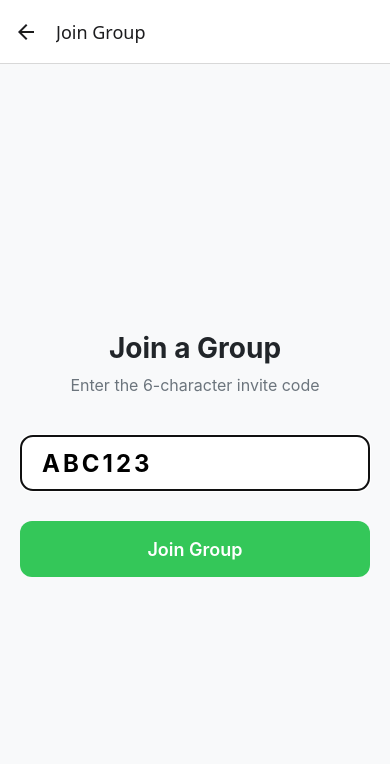
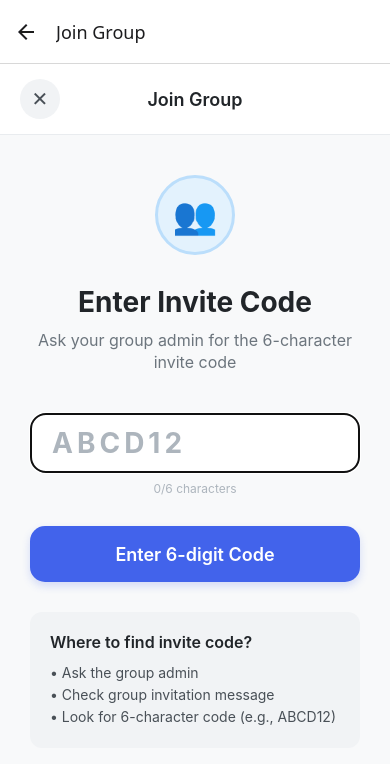
Before and after one commit to TencV-tys/Group-Task-Mobile, a React Native app: screen /JoinGroup in a window 390 px wide. Shown: the top 764 px of the page. Built offline with nearby package versions, Linux system fonts and the light colour scheme.

Commit message:
added join group screen

```diff
--- a/src/groupHook/useJoinGroup.ts
+++ b/src/groupHook/useJoinGroup.ts
@@ -0,0 +1,93 @@
+// src/hooks/useJoinGroup.ts
+import { useState, useCallback } from 'react';
+import { GroupService } from '../groupServices/GroupService'; // Adjust path as needed
+
+export function useJoinGroup() {
+  const [loading, setLoading] = useState<boolean>(false);
+  const [error, setError] = useState<string | null>(null);
+  const [success, setSuccess] = useState<boolean>(false);
+  const [joinedGroup, setJoinedGroup] = useState<any>(null);
+
+  const joinGroup = useCallback(async (inviteCode: string) => {
+    // Reset states
+    setLoading(true);
+    setError(null);
+    setSuccess(false);
+    setJoinedGroup(null);
+
+    try {
+      console.log(`useJoinGroup: Attempting to join with code: ${inviteCode}`);
+
+      // Validate input
+      if (!inviteCode || !inviteCode.trim()) {
+        throw new Error('Invite code is required');
+      }
+
+      const cleanInviteCode = inviteCode.trim().toUpperCase();
+
+      // Check code format (6 characters)
+      if (cleanInviteCode.length !== 6) {
+        throw new Error('Invite code must be 6 characters');
+      }
+
+      // Call the service
+      const result = await GroupService.joinGroup(cleanInviteCode);
+      console.log('useJoinGroup: API result:', result);
+
+      if (result.success) {
+        setSuccess(true);
+        setJoinedGroup(result.group || result);
+
+        return {
+          success: true,
+          message: result.message || 'Successfully joined group!',
+          group: result.group || result,
+          membership: result.membership
+        };
+      } else {
+        throw new Error(result.message || 'Failed to join group');
+      }
+
+    } catch (err: any) {
+      console.error('useJoinGroup: Error:', err);
+
+      let errorMessage = err.message || 'Failed to join group';
+
+      // User-friendly error messages
+      if (errorMessage.includes('Invalid invite code')) {
+        errorMessage = 'Invalid invite code. Please check and try again.';
+      } else if (errorMessage.includes('already a member')) {
+        errorMessage = 'You are already a member of this group.';
+      } else if (errorMessage.includes('Network')) {
+        errorMessage = 'Network error. Please check your connection.';
+      }
+
+      setError(errorMessage);
+
+      return {
+        success: false,
+        message: errorMessage,
+        error: err.message
+      };
+
+    } finally {
+      setLoading(false);
+    }
+  }, []);
+
+  const reset = useCallback(() => {
+    setLoading(false);
+    setError(null);
+    setSuccess(false);
+    setJoinedGroup(null);
+  }, []);
+
+  return {
+    loading,
+    error,
+    success,
+    joinedGroup,
+    joinGroup,
+    reset
+  };
+}
--- a/src/screens/JoinGroupScreen.tsx
+++ b/src/screens/JoinGroupScreen.tsx
@@ -1,62 +1,203 @@
 // src/screens/JoinGroupScreen.tsx
-import React, { useState } from 'react';
+import React, { useState, useEffect } from 'react';
 import {
   View,
   Text,
   TextInput,
   TouchableOpacity,
   StyleSheet,
-  SafeAreaView
+  SafeAreaView,
+  KeyboardAvoidingView,
+  Platform,
+  ActivityIndicator,
+  Alert,
+  ScrollView
 } from 'react-native';
+import { useJoinGroup } from '../groupHook/useJoinGroup';
 
-export default function JoinGroupScreen({ navigation }: any) {
+export default function JoinGroupScreen({ navigation, route }: any) {
   const [inviteCode, setInviteCode] = useState('');
-  const [loading, setLoading] = useState(false);
+  const { loading, error, success, joinedGroup, joinGroup, reset } = useJoinGroup();
 
-  const handleJoin = () => {
+  // Get callback from navigation params
+  const onGroupJoined = route.params?.onGroupJoined;
+
+  // Handle success
+  useEffect(() => {
+    if (success && joinedGroup) {
+      // Show success message
+      Alert.alert(
+        'Success!',
+        `You've joined "${joinedGroup.name || 'the group'}" successfully!`,
+        [
+          {
+            text: 'OK',
+            onPress: () => {
+              // Notify parent screen if callback exists
+              if (onGroupJoined) {
+                onGroupJoined({
+                  ...joinedGroup,
+                  userRole: 'MEMBER',
+                  joinedAt: new Date().toISOString()
+                });
+              }
+
+              // Go back to previous screen
+              setTimeout(() => {
+                navigation.goBack();
+              }, 300);
+            }
+          }
+        ]
+      );
+    }
+  }, [success, joinedGroup, onGroupJoined, navigation]);
+
+  // Handle errors
+  useEffect(() => {
+    if (error && !success) {
+      Alert.alert('Error', error, [{ text: 'OK' }]);
+    }
+  }, [error, success]);
+
+  const handleJoin = async () => {
+    // Reset any previous state
+    reset();
+
+    // Validate
     if (!inviteCode.trim()) {
-      alert('Please enter an invite code');
+      Alert.alert('Error', 'Please enter an invite code');
       return;
     }
 
-    console.log('Joining with code:', inviteCode);
-    setLoading(true);
+    if (inviteCode.trim().length !== 6) {
+      Alert.alert('Error', 'Invite code must be 6 characters');
+      return;
+    }
 
-    // Simulate API call
-    setTimeout(() => {
-      setLoading(false);
+    // Call joinGroup hook
+    const result = await joinGroup(inviteCode);
+
+    // If successful, the useEffect above will handle navigation
+    if (!result.success) {
+      // Error is already set in the hook, Alert will show via useEffect
+      console.log('Join failed:', result.message);
+    }
+  };
+
+  const handleCancel = () => {
+    reset();
     navigation.goBack();
-    }, 1000);
+  };
+
+  // Auto-uppercase input
+  const handleCodeChange = (text: string) => {
+    setInviteCode(text.toUpperCase().replace(/[^A-Z0-9]/g, ''));
   };
 
   return (
     <SafeAreaView style={styles.container}>
+      <KeyboardAvoidingView
+        style={styles.flex}
+        behavior={Platform.OS === 'ios' ? 'padding' : 'height'}
+      >
+        <ScrollView
+          contentContainerStyle={styles.scrollContent}
+          keyboardShouldPersistTaps="handled"
+        >
+          <View style={styles.header}>
+            <TouchableOpacity
+              onPress={handleCancel}
+              style={styles.backButton}
+            >
+              <Text style={styles.backButtonText}>✕</Text>
+            </TouchableOpacity>
+            <Text style={styles.headerTitle}>Join Group</Text>
+            <View style={styles.headerSpacer} />
+          </View>
+
           <View style={styles.content}>
-        <Text style={styles.title}>Join a Group</Text>
-        <Text style={styles.subtitle}>Enter the 6-character invite code</Text>
+            <View style={styles.iconContainer}>
+              <View style={styles.iconCircle}>
+                <Text style={styles.iconText}>👥</Text>
+              </View>
+            </View>
 
+            <Text style={styles.title}>Enter Invite Code</Text>
+            <Text style={styles.subtitle}>
+              Ask your group admin for the 6-character invite code
+            </Text>
+
+            <View style={styles.inputContainer}>
               <TextInput
-          style={styles.input}
-          placeholder="ABC123"
+                style={[
+                  styles.input,
+                  error && !success && styles.inputError,
+                  success && styles.inputSuccess
+                ]}
+                placeholder="ABCD12"
+                placeholderTextColor="#adb5bd"
                 value={inviteCode}
-          onChangeText={setInviteCode}
+                onChangeText={handleCodeChange}
                 autoCapitalize="characters"
                 maxLength={6}
                 editable={!loading}
                 textAlign="center"
                 autoFocus
+                selectTextOnFocus
               />
+              <Text style={styles.inputLabel}>
+                {inviteCode.length}/6 characters
+              </Text>
+            </View>
 
             <TouchableOpacity
-          style={[styles.button, loading && styles.buttonDisabled]}
+              style={[
+                styles.button,
+                loading && styles.buttonDisabled,
+                success && styles.buttonSuccess
+              ]}
               onPress={handleJoin}
-          disabled={loading}
+              disabled={loading || inviteCode.length !== 6}
             >
+              {loading ? (
+                <ActivityIndicator color="white" />
+              ) : success ? (
+                <Text style={styles.buttonText}>✓ Joined!</Text>
+              ) : (
                 <Text style={styles.buttonText}>
-            {loading ? 'Joining...' : 'Join Group'}
+                  {inviteCode.length === 6 ? 'Join Group' : 'Enter 6-digit Code'}
                 </Text>
+              )}
             </TouchableOpacity>
+
+            <View style={styles.infoBox}>
+              <Text style={styles.infoTitle}>Where to find invite code?</Text>
+              <Text style={styles.infoText}>
+                • Ask the group admin{'\n'}
+                • Check group invitation message{'\n'}
+                • Look for 6-character code (e.g., ABCD12)
+              </Text>
             </View>
+
+            {error && !success && (
+              <View style={styles.errorBox}>
+                <Text style={styles.errorIcon}>⚠️</Text>
+                <Text style={styles.errorText}>{error}</Text>
+              </View>
+            )}
+
+            {success && (
+              <View style={styles.successBox}>
+                <Text style={styles.successIcon}>🎉</Text>
+                <Text style={styles.successText}>
+                  Success! You've joined {joinedGroup?.name || 'the group'}
+                </Text>
+              </View>
+            )}
+          </View>
+        </ScrollView>
+      </KeyboardAvoidingView>
     </SafeAreaView>
   );
 }
@@ -66,49 +207,187 @@ const styles = StyleSheet.create({
     flex: 1,
     backgroundColor: '#f8f9fa',
   },
+  flex: {
+    flex: 1,
+  },
+  scrollContent: {
+    flexGrow: 1,
+  },
+  header: {
+    flexDirection: 'row',
+    alignItems: 'center',
+    justifyContent: 'space-between',
+    paddingHorizontal: 20,
+    paddingVertical: 15,
+    backgroundColor: 'white',
+    borderBottomWidth: 1,
+    borderBottomColor: '#e9ecef',
+  },
+  backButton: {
+    width: 40,
+    height: 40,
+    borderRadius: 20,
+    backgroundColor: '#f1f3f5',
+    justifyContent: 'center',
+    alignItems: 'center',
+  },
+  backButtonText: {
+    fontSize: 20,
+    color: '#495057',
+    fontWeight: '300',
+  },
+  headerTitle: {
+    fontSize: 18,
+    fontWeight: '600',
+    color: '#212529',
+  },
+  headerSpacer: {
+    width: 40,
+  },
   content: {
     flex: 1,
-    padding: 20,
+    padding: 30,
+    paddingTop: 40,
+  },
+  iconContainer: {
+    alignItems: 'center',
+    marginBottom: 30,
+  },
+  iconCircle: {
+    width: 80,
+    height: 80,
+    borderRadius: 40,
+    backgroundColor: '#e3f2fd',
     justifyContent: 'center',
+    alignItems: 'center',
+    borderWidth: 3,
+    borderColor: '#bbdefb',
+  },
+  iconText: {
+    fontSize: 36,
   },
   title: {
     fontSize: 28,
     fontWeight: 'bold',
     color: '#212529',
+    textAlign: 'center',
     marginBottom: 10,
-    textAlign: 'center',
   },
   subtitle: {
     fontSize: 16,
     color: '#6c757d',
     textAlign: 'center',
     marginBottom: 40,
+    lineHeight: 22,
+  },
+  inputContainer: {
+    marginBottom: 30,
   },
   input: {
-    height: 56,
+    height: 60,
     borderWidth: 2,
     borderColor: '#dee2e6',
-    borderRadius: 12,
+    borderRadius: 15,
     paddingHorizontal: 20,
-    marginBottom: 30,
     backgroundColor: 'white',
-    fontSize: 24,
+    fontSize: 28,
     fontWeight: 'bold',
-    letterSpacing: 3,
+    letterSpacing: 4,
+    color: '#212529',
+  },
+  inputError: {
+    borderColor: '#ff6b6b',
+    backgroundColor: '#fff5f5',
+  },
+  inputSuccess: {
+    borderColor: '#51cf66',
+    backgroundColor: '#ebfbee',
+  },
+  inputLabel: {
+    fontSize: 12,
+    color: '#adb5bd',
+    textAlign: 'center',
+    marginTop: 8,
   },
   button: {
     height: 56,
-    backgroundColor: '#34C759',
-    borderRadius: 12,
+    backgroundColor: '#4263eb',
+    borderRadius: 15,
     justifyContent: 'center',
     alignItems: 'center',
+    marginBottom: 30,
+    shadowColor: '#4263eb',
+    shadowOffset: { width: 0, height: 4 },
+    shadowOpacity: 0.2,
+    shadowRadius: 8,
+    elevation: 5,
   },
   buttonDisabled: {
-    backgroundColor: '#6c757d',
+    backgroundColor: '#adb5bd',
+    shadowOpacity: 0,
+  },
+  buttonSuccess: {
+    backgroundColor: '#51cf66',
   },
   buttonText: {
     color: 'white',
     fontSize: 18,
     fontWeight: '600',
   },
+  infoBox: {
+    backgroundColor: '#f1f3f5',
+    borderRadius: 12,
+    padding: 20,
+    marginBottom: 30,
+  },
+  infoTitle: {
+    fontSize: 16,
+    fontWeight: '600',
+    color: '#212529',
+    marginBottom: 10,
+  },
+  infoText: {
+    fontSize: 14,
+    color: '#495057',
+    lineHeight: 22,
+  },
+  errorBox: {
+    flexDirection: 'row',
+    alignItems: 'center',
+    backgroundColor: '#fff5f5',
+    borderWidth: 1,
+    borderColor: '#ffc9c9',
+    borderRadius: 12,
+    padding: 15,
+    marginBottom: 20,
+  },
+  errorIcon: {
+    fontSize: 20,
+    marginRight: 10,
+  },
+  errorText: {
+    flex: 1,
+    fontSize: 14,
+    color: '#fa5252',
+  },
+  successBox: {
+    flexDirection: 'row',
+    alignItems: 'center',
+    backgroundColor: '#ebfbee',
+    borderWidth: 1,
+    borderColor: '#b2f2bb',
+    borderRadius: 12,
+    padding: 15,
+    marginBottom: 20,
+  },
+  successIcon: {
+    fontSize: 20,
+    marginRight: 10,
+  },
+  successText: {
+    flex: 1,
+    fontSize: 14,
+    color: '#2b8a3e',
+    fontWeight: '500',
+  },
 });
```
Lines whose indentation alone changed are shown as unchanged.
